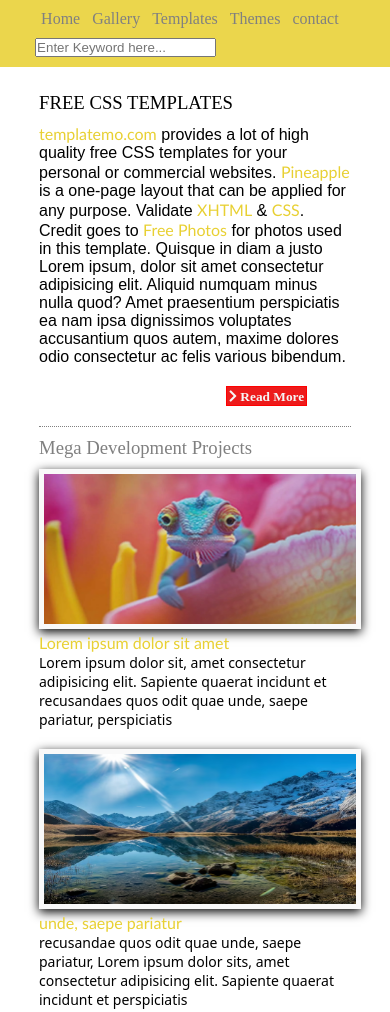
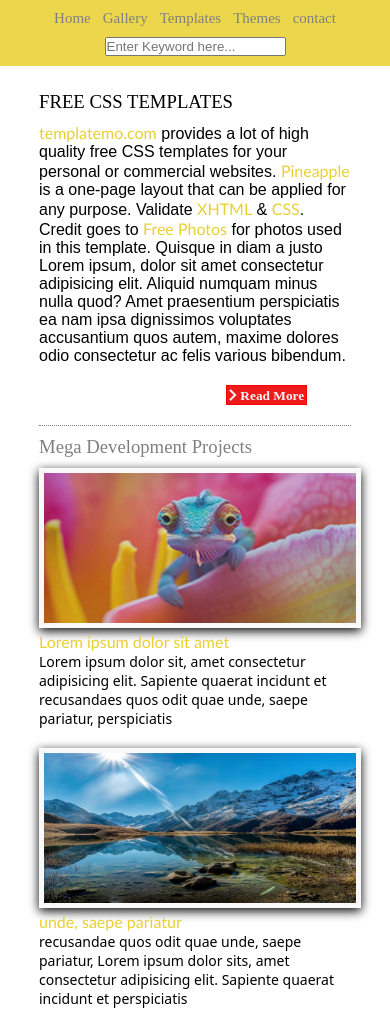
Before and after one commit to subash3472/mmr, a plain HTML site: page client/index.html in a window 390 px wide. Shown: the top 1012 px of the page. Drawn offline with Linux system fonts and the light colour scheme; files whose address does not match are found by name.

Commit message:
fixed header

```diff
--- a/client/styles.css
+++ b/client/styles.css
@@ -20,7 +20,7 @@ ul li {
   color: gray;
   text-decoration: none;
   padding: 0 6px;
-  font-size: 16px;
+  font-size: 15px;
 }
 
 /*  */
@@ -156,6 +156,10 @@ ul li {
 }
 
 @media (max-width: 600px) {
+  .header {
+    display: flex;
+    justify-content: center;
+  }
   #placeholder {
     margin-top: 10px;
   }
```
